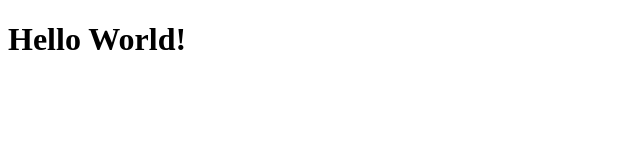
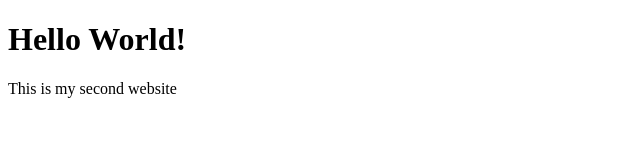
Before and after one commit to JamCamer/Codespaces-Demo, a plain HTML site: page index.html in a window 1280 px wide. Shown: the whole page, without its empty margins (0-640 px from the left). Drawn offline with Linux system fonts and the light colour scheme.

Commit message:
Added more changes to website

```diff
--- a/index.html
+++ b/index.html
@@ -7,5 +7,6 @@
 </head>
 <body>
     <h1>Hello World!</h1>
+    <p>This is my second website</p>
 </body>
 </html>
```
